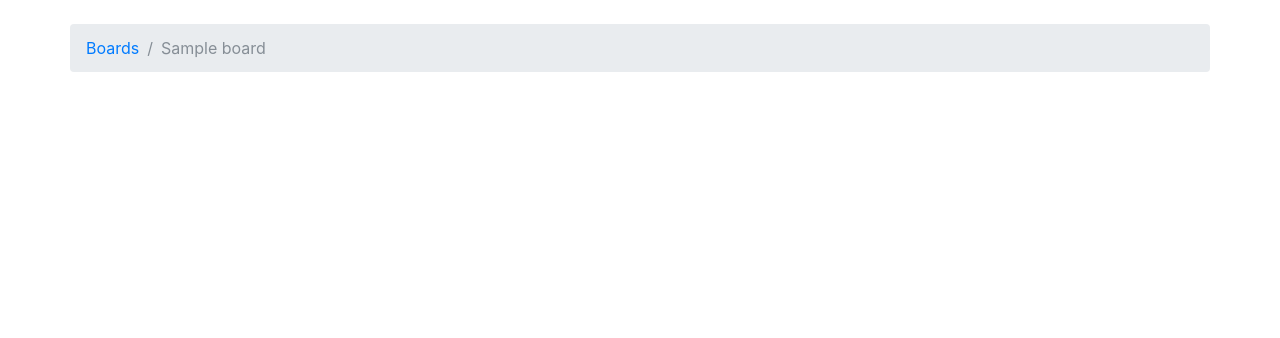
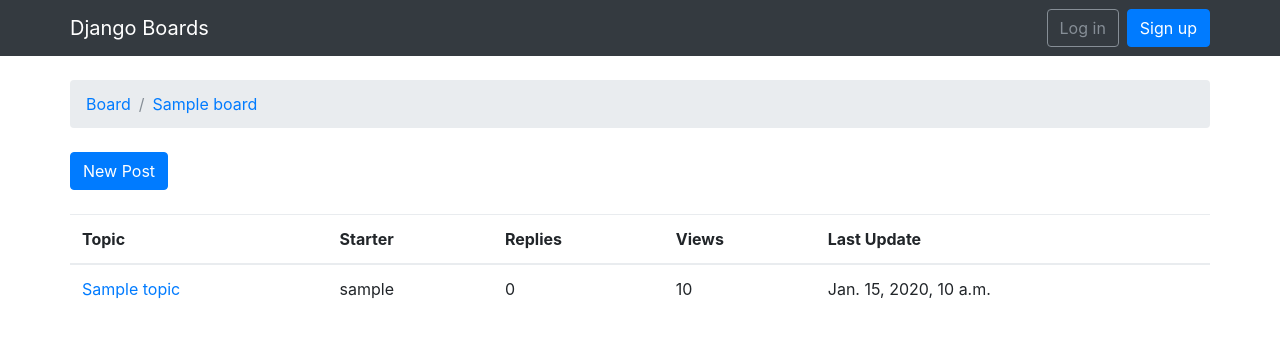
Before and after one commit to ShivamVerma920302/WebAppBlog, a Django app: page /boards/1/ in a window 1280 px wide. Shown: the top 338 px of the page. Run offline with Django 3.2, Linux system fonts and the light colour scheme; tables that the repository leaves empty hold one stand-in row (values such as "Sample post"); some libraries are stand-ins or nearby versions; some web fonts are replaced.

Commit message:
Created Functions to post new topics, edit the topic and reply on the topic.

```diff
--- a/myproject/myproject/boards/forms.py
+++ b/myproject/myproject/boards/forms.py
@@ -1,5 +1,6 @@
 from django import forms
 from .models import Topic
+from .models import Post
 
 class NewTopicForm(forms.ModelForm):
     message = forms.CharField(widget=forms.Textarea(), max_length=4000)
@@ -7,3 +8,8 @@ class NewTopicForm(forms.ModelForm):
     class Meta:
         model = Topic
         fields = ['subject', 'message']
+
+class PostForm(forms.ModelForm):
+    class Meta:
+        model = Post
+        fields = ['message', ]
--- a/myproject/myproject/boards/models.py
+++ b/myproject/myproject/boards/models.py
@@ -6,12 +6,22 @@ class Board(models.Model):
     name = models.CharField(max_length=30, unique=True)
     description = models.CharField(max_length=100)
 
+    def __str__(self):
+        return self.name
+
+    def get_posts_count(self):
+        return Post.objects.filter(topic__board=self).count()
+
+    def get_last_post(self):
+        return Post.objects.filter(topic__board=self).order_by('-created_at').first()
+
 
 class Topic(models.Model):
     subject = models.CharField(max_length=255)
     last_updated = models.DateTimeField(auto_now_add=True)
     board = models.ForeignKey(Board, related_name='topics', on_delete=models.CASCADE)
     starter = models.ForeignKey(User, related_name='topics', on_delete= models.CASCADE)
+    views = models.PositiveIntegerField(default=0)
 
 
 class Post(models.Model):
--- a/myproject/myproject/boards/views.py
+++ b/myproject/myproject/boards/views.py
@@ -1,34 +1,83 @@
-from django.shortcuts import render, redirect
-from .models import Board, User, Post
-from .forms import NewTopicForm
+from django.shortcuts import render, redirect, get_object_or_404
+from .models import Board, User, Post, Topic
+from .forms import NewTopicForm, PostForm
+from django.contrib.auth.decorators import login_required
+from django.db.models import Count
+from django.utils import timezone
 
 # Create your views here.
+
+
 def home(request):
     boards = Board.objects.all()
     return render(request, 'index.html', {'boards': boards})
 
-def board_topics(request,pk):
+
+def board_topics(request, pk):
+    board = get_object_or_404(Board, pk=pk)
+    topics = board.topics.order_by(
+        '-last_updated').annotate(replies=Count('posts') - 1)
+    return render(request, 'topics.html', {'board': board, 'topics': topics})
+
+
+@login_required
+def new_topic(request, pk):
     board = Board.objects.get(pk=pk)
-    return render(request,'topics.html', {'board': board})
-
-def new_topic(request,pk):
-    board = Board.objects.get(pk=pk)
-    user = User.objects.first()
     if request.method == 'POST':
         form = NewTopicForm(request.POST)
         if form.is_valid():
             topic = form.save(commit=False)
             topic.board = board
-            topic.starter = user
+            topic.starter = request.user
             topic.save()
             post = Post.objects.create(
                 message=form.cleaned_data.get('message'),
                 topic=topic,
-                created_by=user
+                created_by=request.user
             )
-            return redirect('board_topics', pk=board.pk)
+            return redirect('topic_posts', pk=pk, topic_pk=topic.pk)
     else:
         form = NewTopicForm()
         args = {'board': board,
-        'form':form}
-        return render(request,'new_topic.html', args)
+                'form': form}
+        return render(request, 'new_topic.html', args)
+
+
+def topic_posts(request, pk, topic_pk):
+    topic = get_object_or_404(Topic, board__pk=pk, pk=topic_pk)
+    topic.views += 1
+    topic.save()
+    return render(request, 'topic_posts.html', {'topic': topic})
+
+
+@login_required
+def reply_post(request, pk, topic_pk):
+    topic = get_object_or_404(Topic, board__pk=pk, pk=topic_pk)
+    if request.method == 'POST':
+        form = PostForm(request.POST)
+        if form.is_valid():
+            post = form.save(commit=False)
+            post.topic = topic
+            post.created_by = request.user
+            post.save()
+            return redirect('topic_posts', pk=pk, topic_pk=topic_pk)
+    else:
+        form = PostForm()
+        args = {'topic': topic, 'form': form}
+        return render(request, 'reply_post.html', args)
+
+
+@login_required
+def edit_post(request, pk, topic_pk, post_pk):
+    post = get_object_or_404(Post, topic=topic_pk, pk=post_pk)
+    if request.method == 'POST':
+        form = PostForm(request.POST)
+        if form.is_valid():
+            Post.objects.filter(pk=post_pk).update(message = form.cleaned_data.get('message')
+            , updated_by=request.user
+            , updated_at=timezone.now())
+            return redirect('topic_posts', pk=pk, topic_pk=topic_pk)
+    else:
+        form = PostForm()
+        args = {'post': post, 'form': form}
+        return render(request, 'edit_post.html', args)
--- a/myproject/myproject/myproject/urls.py
+++ b/myproject/myproject/myproject/urls.py
@@ -41,5 +41,8 @@ urlpatterns = [
     path('settings/password/', auth_views.PasswordChangeView.as_view(template_name='password_change.html'),
     name='password_change'),
     path('settings/password/done/', auth_views.PasswordChangeDoneView.as_view(template_name='password_change_done.html'),
-    name='password_change_done')
+    name='password_change_done'),
+    path('boards/<pk>/topics/<topic_pk>/', views.topic_posts, name='topic_posts'),
+    path('boards/<pk>/topics/<topic_pk>/reply/', views.reply_post, name='reply_post'),
+    path('boards/<pk>/topics/<topic_pk>/posts/<post_pk>/edit/', views.edit_post, name='edit_post'),
 ]
--- a/myproject/myproject/templates/includes/form.html
+++ b/myproject/myproject/templates/includes/form.html
@@ -3,7 +3,7 @@
 {% for field in form %}
   <div class="form-group">
     {{ field.label_tag }}
-
+    {{ post.message}}
     {% if form.is_bound %}
       {% if field.errors %}
         {% render_field field class="form-control is-invalid" %}
--- a/myproject/myproject/templates/login.html
+++ b/myproject/myproject/templates/login.html
@@ -1,10 +1,6 @@
 {% extends "base_accounts.html" %}
 {% load static %}
 {%block content%}
-<div class="container">
-    <h1 class="text-center logo my-4">
-        <a href="{% url 'home' %}">WebAppBlog</a>
-    </h1>
 <div class="row justify-content-center">
     <div class="col-lg-4 col-md-6 col-sm-8">
         <div class="card">
@@ -12,6 +8,7 @@
                 <h3 class="card-title">Log in</h3>
                 <form method="post" novalidate>
                     {% csrf_token %}
+                    <input type="hidden" name="next" value="{{ next }}">
                     {% include 'includes/form.html' %}
                     <button type="submit" class="btn btn-primary btn-block">Log in</button>
                 </form>
@@ -27,5 +24,4 @@
         </div>
     </div>
 </div>
-</div>
 {% endblock%}
--- a/myproject/myproject/templates/topics.html
+++ b/myproject/myproject/templates/topics.html
@@ -1,20 +1,34 @@
-{% load static %}
-<!DOCTYPE html>
-<html>
-
-<head>
-  <meta charset="utf-8">
-  <title>{{ board.name }}</title>
-  <link rel="stylesheet" href="{% static 'css/bootstrap.min.css' %}">
-</head>
-
-<body>
-  <div class="container">
+{% extends 'base.html' %}
+{% block content %}
+<div class="container">
     <ol class="breadcrumb my-4">
-      <li class="breadcrumb-item"><a href="{% url 'home' %}">Boards</a></li>
-      <li class="breadcrumb-item active">{{ board.name }}</li>
+        <li class="breadcrumb-item"><a href="{% url 'home' %}">Board</a></li>
+        <li class="breadcrumb-item"><a href="{% url 'board_topics' board.pk %}">{{ board.name }}</a></li>
     </ol>
-  </div>
-</body>
-
-</html>
+    <div class="mb-4">
+        <a href="{% url 'new_topic' board.pk %}" class="btn btn-primary" role="button">New Post</a>
+    </div>
+    <table class="table">
+        <thead class="thead-inverse">
+            <tr>
+                <th>Topic</th>
+                <th>Starter</th>
+                <th>Replies</th>
+                <th>Views</th>
+                <th>Last Update</th>
+            </tr>
+        </thead>
+        <tbody>
+            {% for topic in topics %}
+            <tr>
+              <td><a href="{% url 'topic_posts' board.pk topic.pk %}">{{ topic.subject }}</a></td>
+              <td>{{ topic.starter.username }}</td>
+              <td>{{ topic.replies }}</td>
+              <td>{{ topic.views }}</td>  <!-- here -->
+              <td>{{ topic.last_updated }}</td>
+            </tr>
+          {% endfor %}
+        </tbody>
+    </table>
+</div>
+{% endblock %}
```
Also changed, not shown: myproject/myproject/templates/edit_post.html (added, +28 -0 lines), myproject/myproject/templates/index.html (+22 -5 lines), myproject/myproject/templates/reply_post.html (added, +34 -0 lines), myproject/myproject/templates/topic_posts.html (added, +46 -0 lines), myproject/myproject/boards/migrations/0002_topic_views.py (added), 1 other file. Lines whose indentation alone changed are shown as unchanged.
